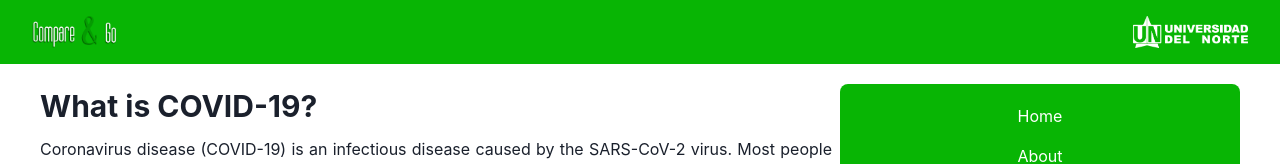
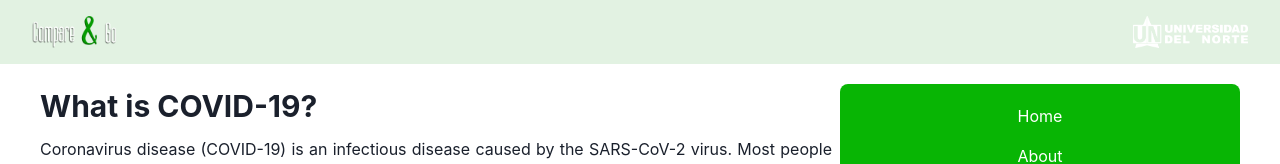
Before and after one commit to silvyc/compare-go, a React (Create React App) app: page / in a window 1280 px wide. Shown: the top 164 px of the page. Built offline with nearby package versions, Linux system fonts and the light colour scheme.

Commit message:
about y header modificados

```diff
--- a/src/components/header.jsx
+++ b/src/components/header.jsx
@@ -11,7 +11,7 @@ const Header = () => (
       }}
       justifyContent="space-between"
       alignItems="center"
-      bgColor="cokiBlue.400"
+      bgColor="cokiBlue.500"
       minHeight="8vh"
       px="2rem"
     >
--- a/src/views/about.jsx
+++ b/src/views/about.jsx
@@ -37,7 +37,7 @@ export default function About() {
       <Stack
         direction={{
           base: "column",
-          "2xl": "row",
+          "2xl": "column",
         }}
         spacing="3rem"
       >
```
